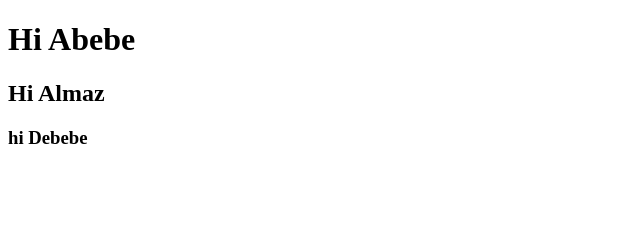
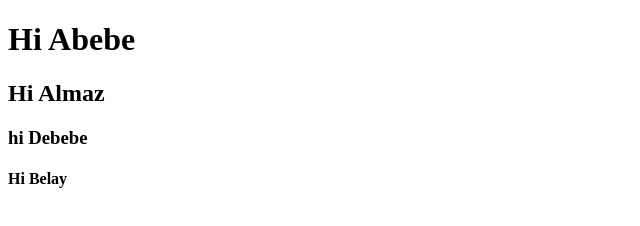
Before and after one commit to Daniel-Optimist/TestProject, a plain HTML site: page index.html in a window 1280 px wide. Shown: the full height of the page, 0-640 px from the left. Drawn offline with Linux system fonts and the light colour scheme.

Commit message:
added header h4

```diff
--- a/index.html
+++ b/index.html
@@ -9,5 +9,6 @@
     <h1>Hi Abebe</h1>
     <h2> Hi Almaz</h2>
     <h3> hi Debebe </h3>
+    <h4>Hi Belay</h4>
 </body>
 </html>
```
